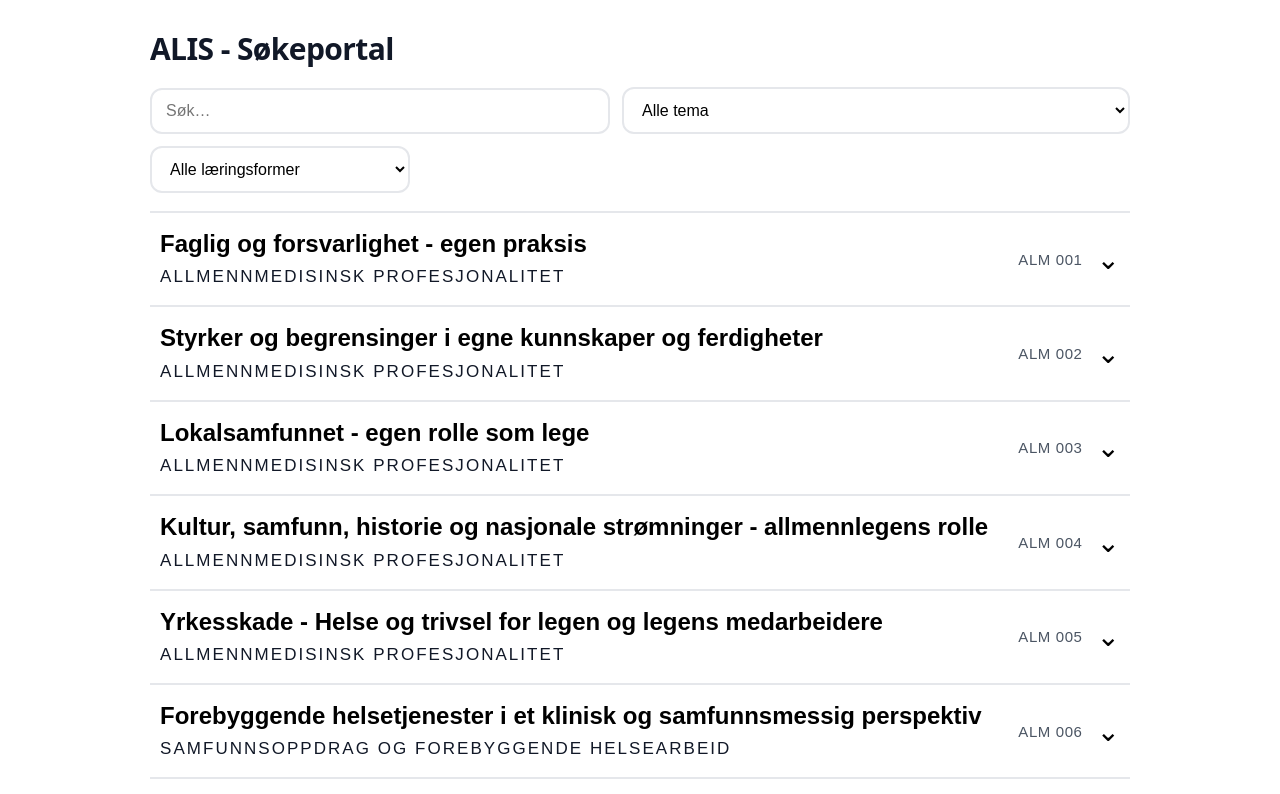
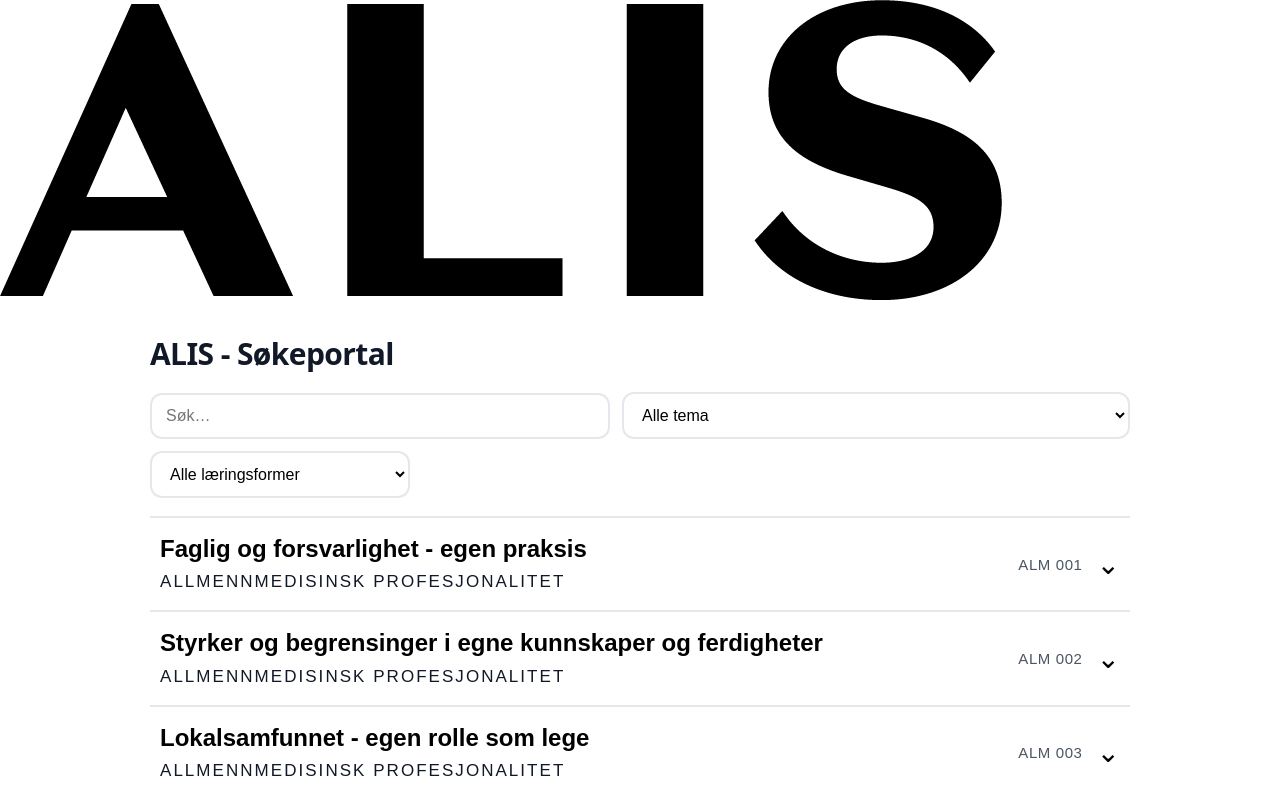
Before and after one commit to Skjeggy/LMportalen, a plain HTML site: page index.html in a window 1280 px wide. Shown: the top 794 px of the page. Drawn offline with Linux system fonts and the light colour scheme.

Commit message:
alis-logo added to index.html

```diff
--- a/index.html
+++ b/index.html
@@ -8,6 +8,10 @@
   </head>
 
   <body>
+
+    <img src="./alis-logo.png" class="alis-logo" alt="ALIS logo" />
+
+
     <main class="page">
       <h1 class="page-title">ALIS - Søkeportal</h1>
 
```
